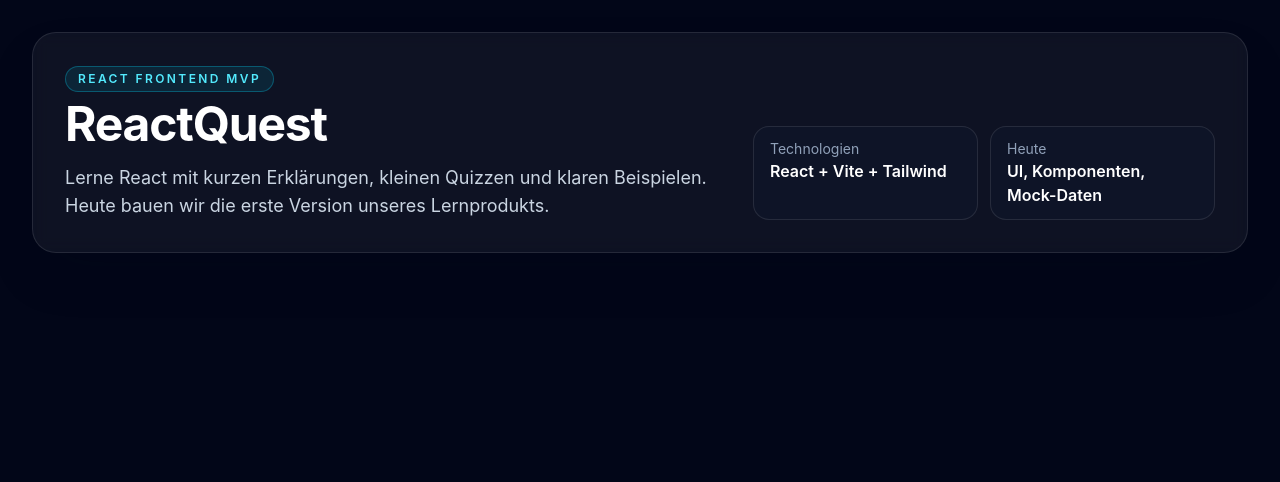
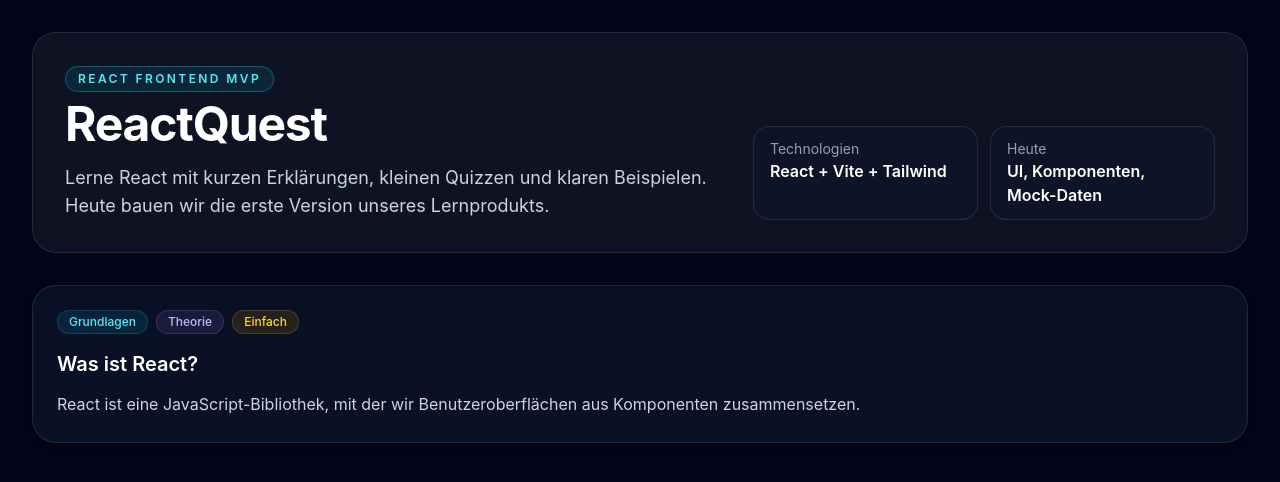
Before and after one commit to atamankina/react-quest, a React (Vite) app: page / in a window 1280 px wide. Shown: the top 482 px of the page. Built offline with nearby package versions, Linux system fonts and the light colour scheme.

Commit message:
Lege lokale Lerninhalte an und baue die LessonCard

```diff
--- a/src/App.jsx
+++ b/src/App.jsx
@@ -1,5 +1,7 @@
 import { useState } from 'react'
 import Header from './components/Header'
+import LessonCard from './components/LessonCard'
+import { lessons } from './data/lessons'
 
 function App() {
   const [count, setCount] = useState(0)
@@ -9,6 +11,13 @@
       <div className="min-h-screen bg-slate-950 text-slate-100">
         <div className="mx-auto flex max-w-7xl flex-col gap-8 px-4 py-8 sm:px-6 lg:px-8">
           <Header />
+          <LessonCard
+            title={lessons[0].title}
+            topic={lessons[0].topic}
+            type={lessons[0].type}
+            level={lessons[0].level}
+            content={lessons[0].content}
+          />
         </div>
       </div>
     </>
--- a/src/components/LessonCard.jsx
+++ b/src/components/LessonCard.jsx
@@ -0,0 +1,20 @@
+export default function LessonCard({ title, topic, type, level, content }) {
+  return (
+    <article className="group rounded-3xl border border-white/10 bg-slate-900/70 p-6 shadow-lg shadow-slate-950/20 transition hover:-translate-y-1 hover:border-cyan-400/30">
+      <div className="mb-4 flex flex-wrap items-center gap-2">
+        <span className="rounded-full bg-cyan-400/10 px-3 py-1 text-xs font-medium text-cyan-300 ring-1 ring-inset ring-cyan-400/20">
+          {topic}
+        </span>
+        <span className="rounded-full bg-violet-400/10 px-3 py-1 text-xs font-medium text-violet-300 ring-1 ring-inset ring-violet-400/20">
+          {type}
+        </span>
+        <span className="rounded-full bg-amber-400/10 px-3 py-1 text-xs font-medium text-amber-300 ring-1 ring-inset ring-amber-400/20">
+          {level}
+        </span>
+      </div>
+
+      <h3 className="text-xl font-semibold text-white">{title}</h3>
+      <p className="mt-3 leading-7 text-slate-300">{content}</p>
+    </article>
+  )
+}
--- a/src/data/lessons.js
+++ b/src/data/lessons.js
@@ -0,0 +1,47 @@
+export const lessons = [
+  {
+    id: "react-intro",
+    title: "Was ist React?",
+    topic: "Grundlagen",
+    type: "Theorie",
+    level: "Einfach",
+    content:
+      "React ist eine JavaScript-Bibliothek, mit der wir Benutzeroberflächen aus Komponenten zusammensetzen."
+  },
+  {
+    id: "components",
+    title: "Komponenten verstehen",
+    topic: "Komponenten",
+    type: "Theorie",
+    level: "Einfach",
+    content:
+      "Komponenten sind wiederverwendbare Bausteine. Sie helfen uns, UI in kleine, klare Teile aufzuteilen."
+  },
+  {
+    id: "props",
+    title: "Props in React",
+    topic: "Datenfluss",
+    type: "Theorie",
+    level: "Mittel",
+    content:
+      "Props sind Eingaben für Komponenten. Eine Elternkomponente gibt Daten an eine Kindkomponente weiter."
+  },
+  {
+    id: "jsx-list",
+    title: "Listen mit map() rendern",
+    topic: "Rendering",
+    type: "Theorie",
+    level: "Mittel",
+    content:
+      "Wenn mehrere ähnliche Elemente angezeigt werden sollen, speichern wir Daten in einem Array und erzeugen UI mit map()."
+  },
+  {
+    id: "quiz-preview",
+    title: "Mini-Quiz zu Komponenten",
+    topic: "Quiz",
+    type: "Quiz",
+    level: "Einfach",
+    content:
+      "Frage: Warum sind Komponenten in React nützlich?"
+  }
+]
```
